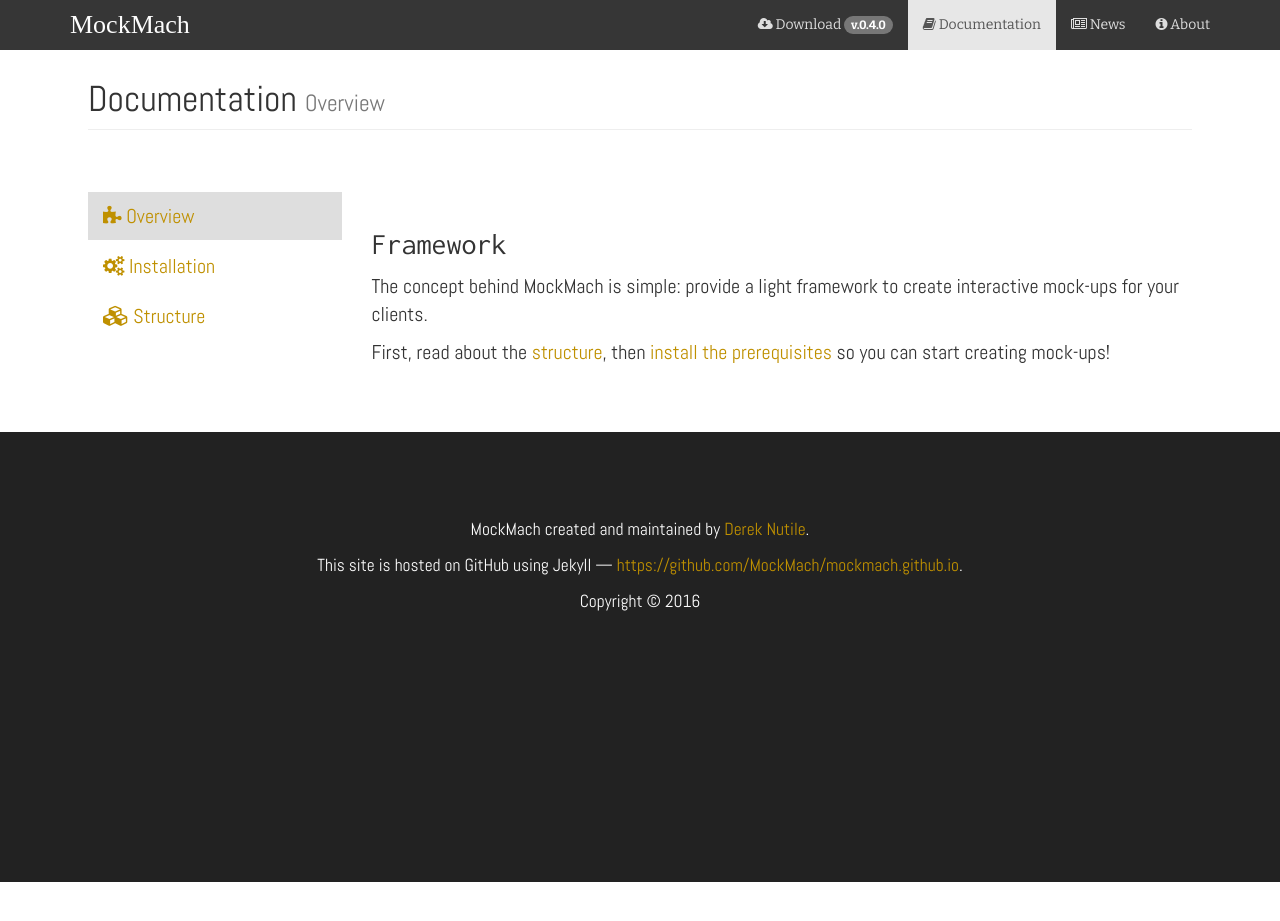
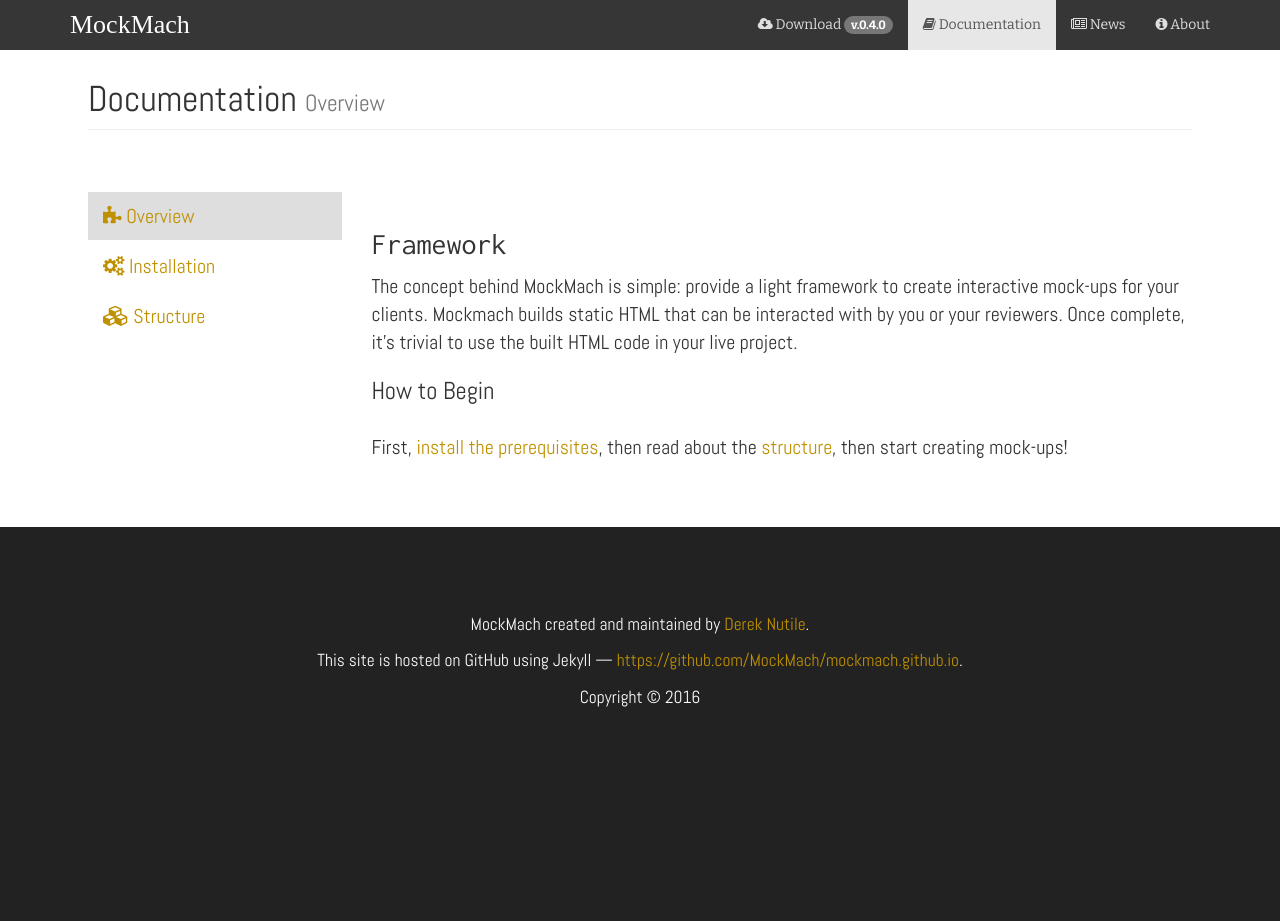
Before and after one commit to MockMach/mockmach.github.io, a Jekyll site: the page built from docs/index.html, in a window 1280 px wide and 977 px high. Shown: the top 921 px of the window. Built offline with Jekyll 4.4.1, drawn with Linux system fonts in a browser that asks for light colours.

Commit message:
edit/html Add doc overview copy

```diff
--- a/docs/index.html
+++ b/docs/index.html
@@ -17,8 +17,9 @@
             <div class="col-md-9 col-lg-9">
                 <section id="framework" class="palette horizontal-padding-small" name="framework">
                     <h3>Framework</h3>
-                    <p>The concept behind {{ site.title }} is simple: provide a light framework to create interactive mock-ups for your clients.</p>
-                    <p>First, read about the <a href="/docs/structure">structure</a>, then <a href="/docs/install">install the prerequisites</a> so you can start creating mock-ups!</p>
+                    <p>The concept behind {{ site.title }} is simple: provide a light framework to create interactive mock-ups for your clients.  Mockmach builds static HTML that can be interacted with by you or your reviewers.  Once complete, it's trivial to use the built HTML code in your live project.</p>
+                    <h4>How to Begin</h4>
+                    <p>First, <a href="/docs/install">install the prerequisites</a>, then read about the <a href="/docs/structure">structure</a>, then start creating mock-ups!</p>
                 </section><!-- /#framework -->
 
 
```
